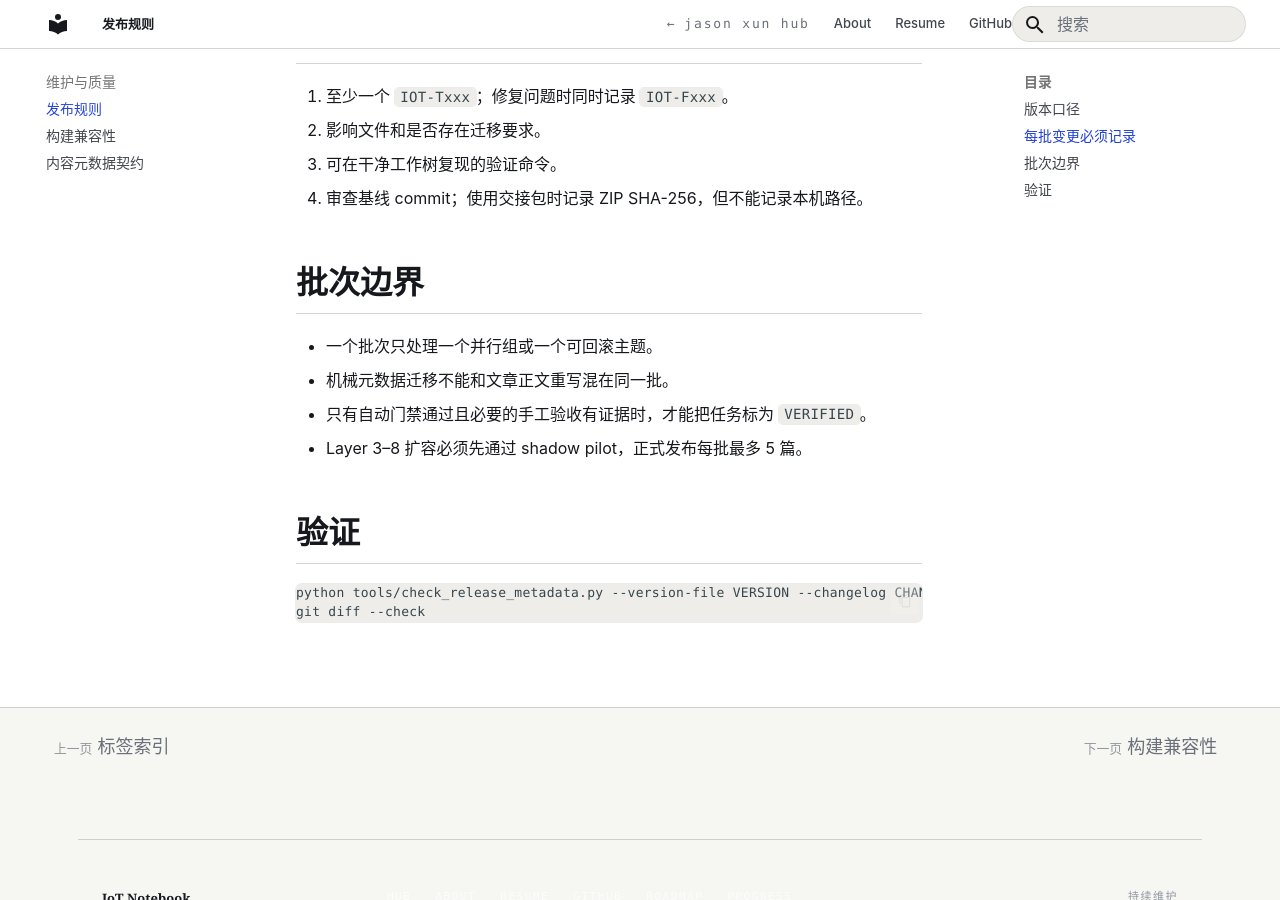
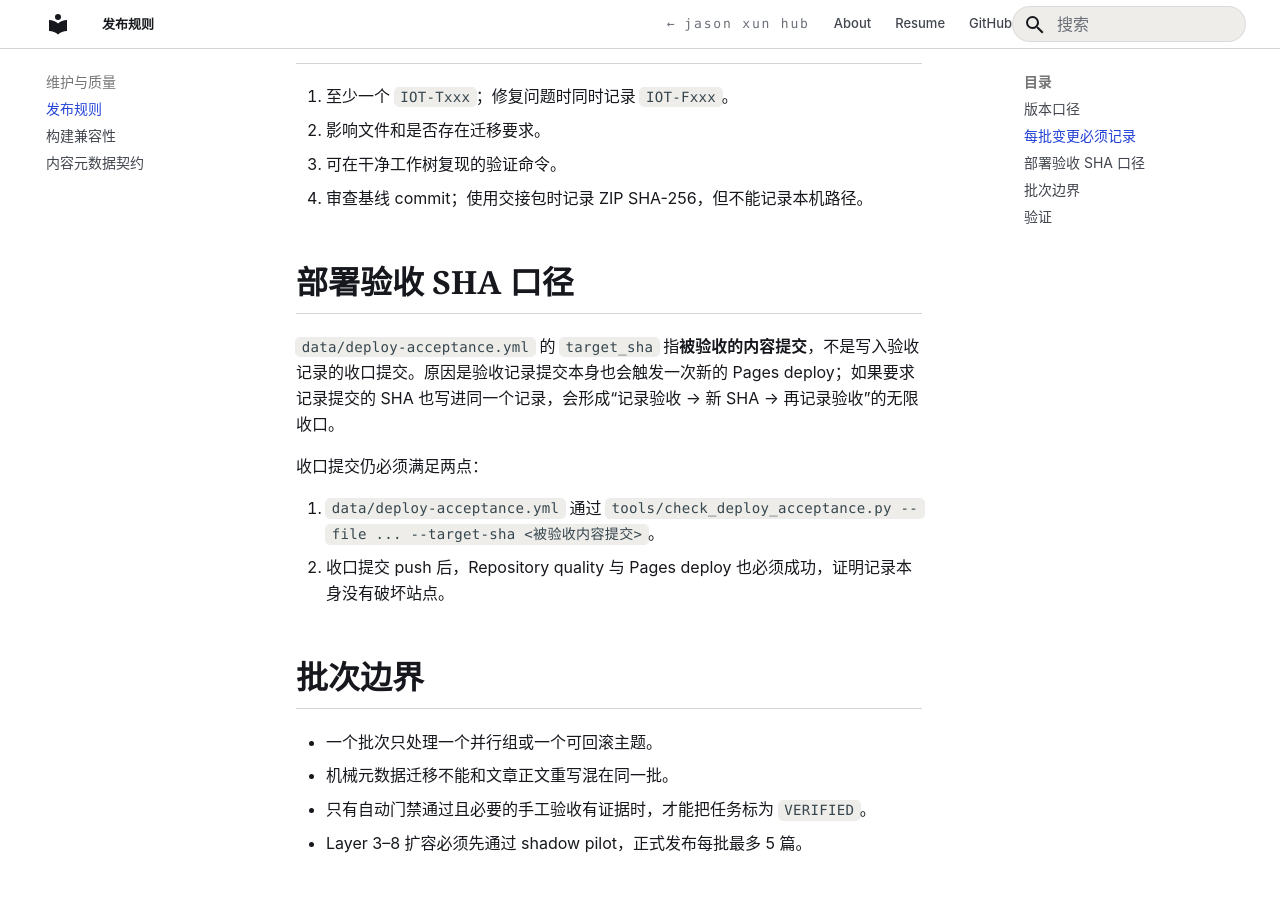
Before and after one commit to estelledc/iot, an MkDocs documentation site: the page built from docs/architecture/release-policy.md, in a window 1280 px wide and 900 px high, scrolled down 604 px. Built offline with MkDocs 1.6.1 and Material for MkDocs 9.7.7, drawn with Linux system fonts in a browser that asks for light colours; comment, search, counter and statistics services are not loaded.

Commit message:
补充 IoT 扩容复盘：明确部署验收口径
Co-Authored-By: Claude Opus 4 <noreply@anthropic.com>

```diff
--- a/docs/architecture/release-policy.md
+++ b/docs/architecture/release-policy.md
@@ -17,6 +17,15 @@
 3. 可在干净工作树复现的验证命令。
 4. 审查基线 commit；使用交接包时记录 ZIP SHA-256，但不能记录本机路径。
 
+## 部署验收 SHA 口径
+
+`data/deploy-acceptance.yml` 的 `target_sha` 指**被验收的内容提交**，不是写入验收记录的收口提交。原因是验收记录提交本身也会触发一次新的 Pages deploy；如果要求记录提交的 SHA 也写进同一个记录，会形成“记录验收 -> 新 SHA -> 再记录验收”的无限收口。
+
+收口提交仍必须满足两点：
+
+1. `data/deploy-acceptance.yml` 通过 `tools/check_deploy_acceptance.py --file ... --target-sha <被验收内容提交>`。
+2. 收口提交 push 后，Repository quality 与 Pages deploy 也必须成功，证明记录本身没有破坏站点。
+
 ## 批次边界
 
 - 一个批次只处理一个并行组或一个可回滚主题。
```
Also changed, not shown: docs/superpowers/plans/2026-07-15-iot-t054-retrospective.md (added, +39 -0 lines), 2 other files.
